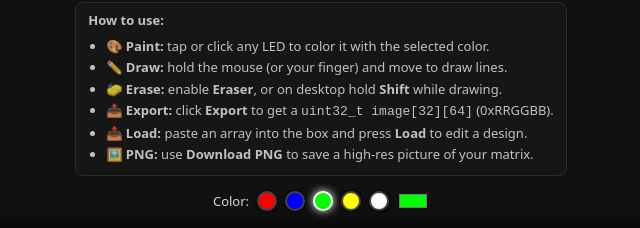
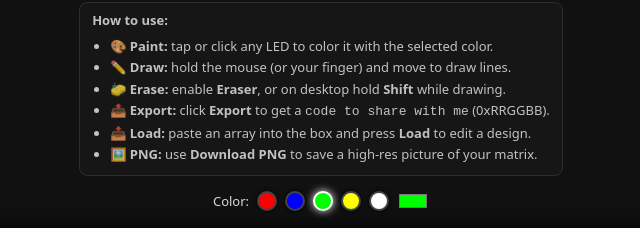
Before and after one commit to rodrag0/Led-Panel-Matrix-Drawing-Tool, a plain HTML site: page index.html in a window 1280 px wide. Shown: the part 130-358 px from the top of the page, 319-959 px from the left. Drawn offline with Linux system fonts and the light colour scheme.

Commit message:
Update title and export instructions in index.html

```diff
--- a/index.html
+++ b/index.html
@@ -4,7 +4,7 @@
 <head>
     <meta charset="UTF-8">
     <meta name="viewport" content="width=device-width, initial-scale=1.0">
-    <title>64x32 LED Matrix Editor (Color + Calibration)</title>
+    <title>64 x 32 editor para propuestas padelscore</title>
     <style>
         :root {
             --pitch-mm: 5mm;
@@ -364,7 +364,7 @@
                     "<li>🎨 <b>Paint:</b> tap or click any LED to color it with the selected color.</li>" +
                     "<li>✏️ <b>Draw:</b> hold the mouse (or your finger) and move to draw lines.</li>" +
                     "<li>🧽 <b>Erase:</b> enable <b>Eraser</b>, or on desktop hold <b>Shift</b> while drawing.</li>" +
-                    "<li>📤 <b>Export:</b> click <b>Export</b> to get a <code>uint32_t image[32][64]</code> (0xRRGGBB).</li>" +
+                    "<li>📤 <b>Export:</b> click <b>Export</b> to get a <code>code to share with me</code> (0xRRGGBB).</li>" +
                     "<li>📥 <b>Load:</b> paste an array into the box and press <b>Load</b> to edit a design.</li>" +
                     "<li>🖼️ <b>PNG:</b> use <b>Download PNG</b> to save a high-res picture of your matrix.</li>" +
                     "</ul>",
```
